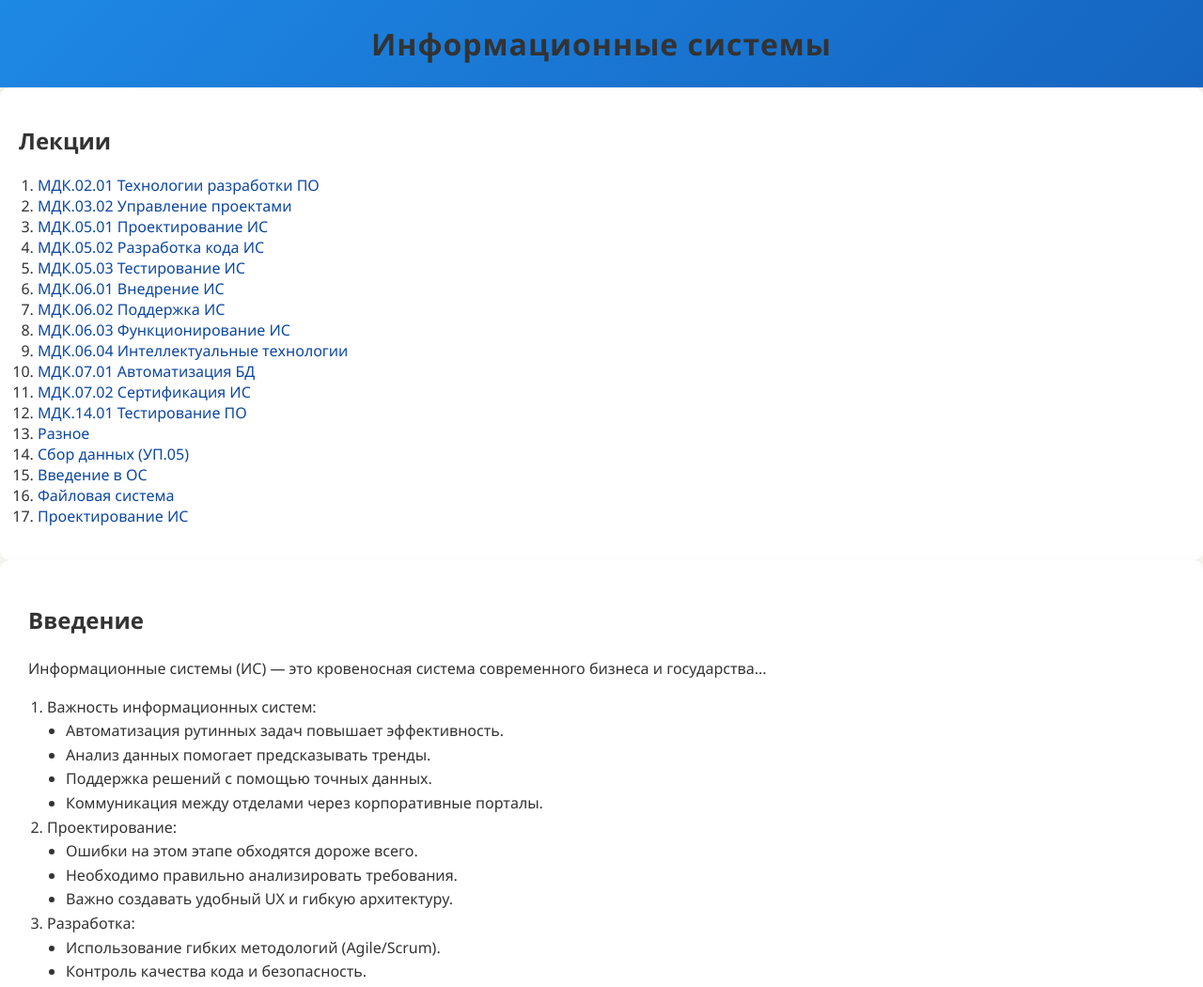
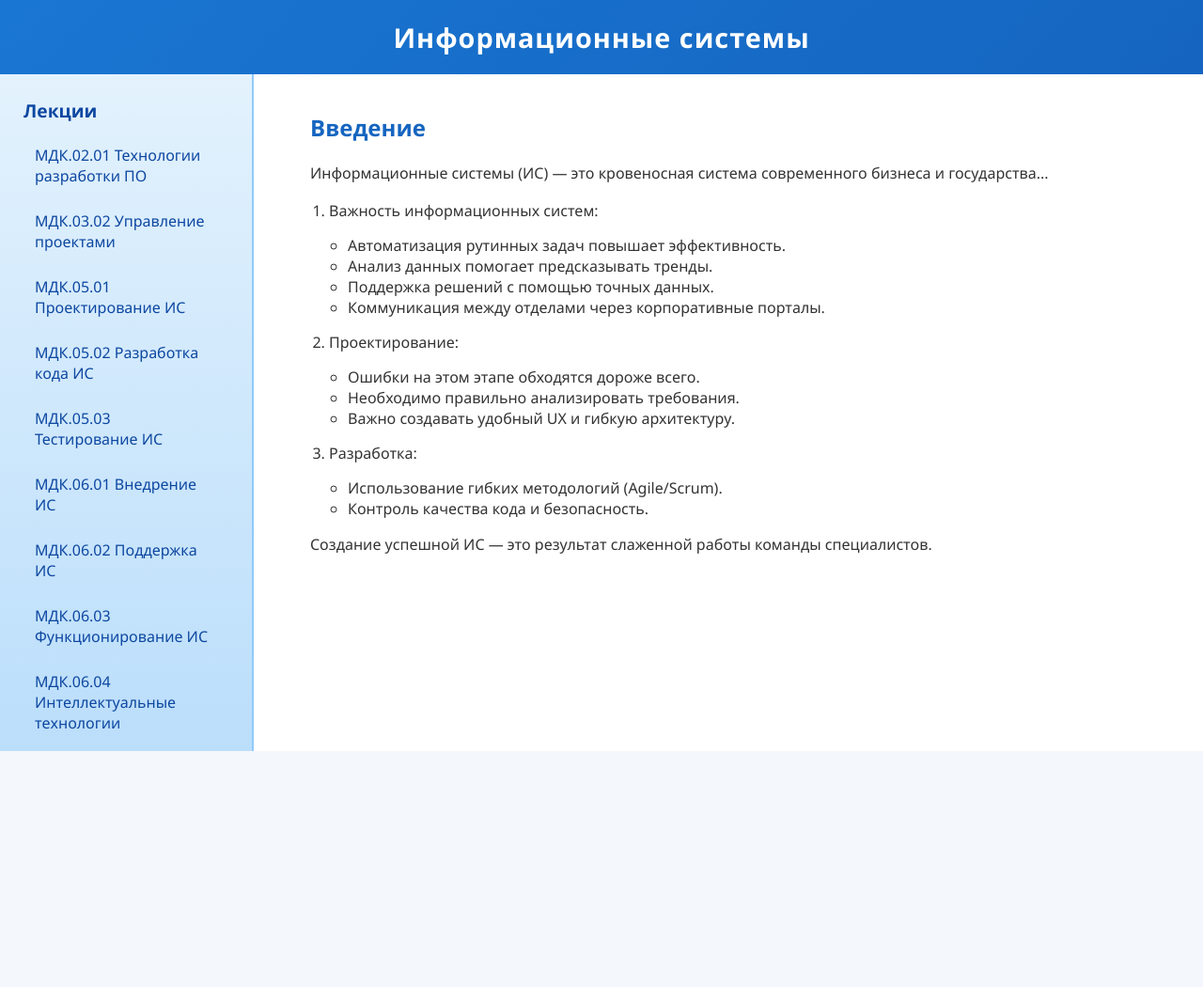
Before and after one commit to shubinvo23-prog/bratbrat, a plain HTML site: page index.html in a window 1280 px wide. Shown: the top 1050 px of the page at 94% size. After the commit the page ends 800 px from the top, so only its background shows below. Drawn offline with Linux system fonts and the light colour scheme.

Commit message:
Update style.css

```diff
--- a/style.css
+++ b/style.css
@@ -1,98 +1,113 @@
 /* Общие стили */
 * {
     box-sizing: border-box;
+    margin: 0;
+    padding: 0;
     font-family: "Segoe UI", sans-serif;
-    color: #333;
 }
 
 body {
-    background: #faf9f6;
-    margin: 0;
-    padding: 0;
+    background: #f4f7fb;
+    color: #333;
 }
 
 /* Шапка */
 header {
-    background: linear-gradient(135deg, #1e88e5, #1565c0);
-    color: #fff;
-    padding: 25px 10px;
+    background: linear-gradient(135deg, #1976d2, #1565c0);
+    color: white;
+    padding: 20px 0;
     text-align: center;
-    box-shadow: 0 4px 15px rgba(0,0,0,0.1);
+    box-shadow: 0 2px 8px rgba(0, 0, 0, 0.2);
 }
 
 header h1 {
-    margin: 0;
-    font-size: 2rem;
+    font-size: 1.8rem;
     letter-spacing: 1px;
 }
 
-/* Контейнер */
-.cont {
+/* Общий макет */
+.layout {
     display: flex;
-    justify-content: space-between;
-    width: 90%;
-    max-width: 1400px;
-    margin: 40px auto;
-    gap: 30px;
+    min-height: calc(100vh - 80px);
 }
 
-/* Боковая колонка */
-aside {
-    flex: 1;
-    background: #ffffff;
-    border-radius: 10px;
-    box-shadow: 0 4px 15px rgba(0,0,0,0.05);
-    padding: 20px;
-    max-height: 85vh;
+/* Боковое меню */
+.sidebar {
+    width: 270px;
+    background: linear-gradient(180deg, #e3f2fd, #bbdefb);
+    padding: 25px;
+    border-right: 2px solid #90caf9;
     overflow-y: auto;
+    position: sticky;
+    top: 0;
+    height: calc(100vh - 80px);
 }
 
-aside ol {
-    padding-left: 20px;
+.sidebar h2 {
+    font-size: 1.2rem;
+    margin-bottom: 15px;
+    color: #0d47a1;
 }
 
-aside a {
-    color: #0d47a1;
-    text-decoration: none;
-    font-weight: 500;
+.sidebar ol {
+    list-style: none;
 }
 
-aside a:hover {
-    text-decoration: underline;
-    color: #1565c0;
+.sidebar li {
+    margin-bottom: 10px;
 }
 
-/* Основная часть */
-main {
-    flex: 3;
-    background: #ffffff;
-    border-radius: 10px;
-    padding: 25px 30px;
-    box-shadow: 0 4px 15px rgba(0,0,0,0.05);
-    line-height: 1.6;
+.sidebar a {
+    text-decoration: none;
+    color: #0d47a1;
+    font-weight: 500;
+    transition: 0.2s;
+    display: block;
+    padding: 8px 12px;
+    border-radius: 6px;
 }
 
-main ol {
-    margin-top: 15px;
-    padding-left: 20px;
+.sidebar a:hover {
+    background: #1565c0;
+    color: #fff;
 }
 
-main ul {
-    list-style: disc;
-    padding-left: 20px;
+/* Контент */
+.content {
+    flex: 1;
+    padding: 40px 60px;
+    background: #ffffff;
 }
 
-main p {
+.content h2 {
+    color: #1565c0;
+    margin-bottom: 20px;
+}
+
+.content ol, .content ul {
+    margin: 15px 0 15px 20px;
+}
+
+.content p {
     margin: 15px 0;
+    line-height: 1.6;
 }
 
 /* Адаптивность */
 @media (max-width: 900px) {
-    .cont {
+    .layout {
         flex-direction: column;
     }
 
-    aside {
-        max-height: none;
+    .sidebar {
+        width: 100%;
+        height: auto;
+        position: relative;
+        border-right: none;
+        border-bottom: 2px solid #90caf9;
+    }
+
+    .content {
+        padding: 20px;
     }
 }
```
